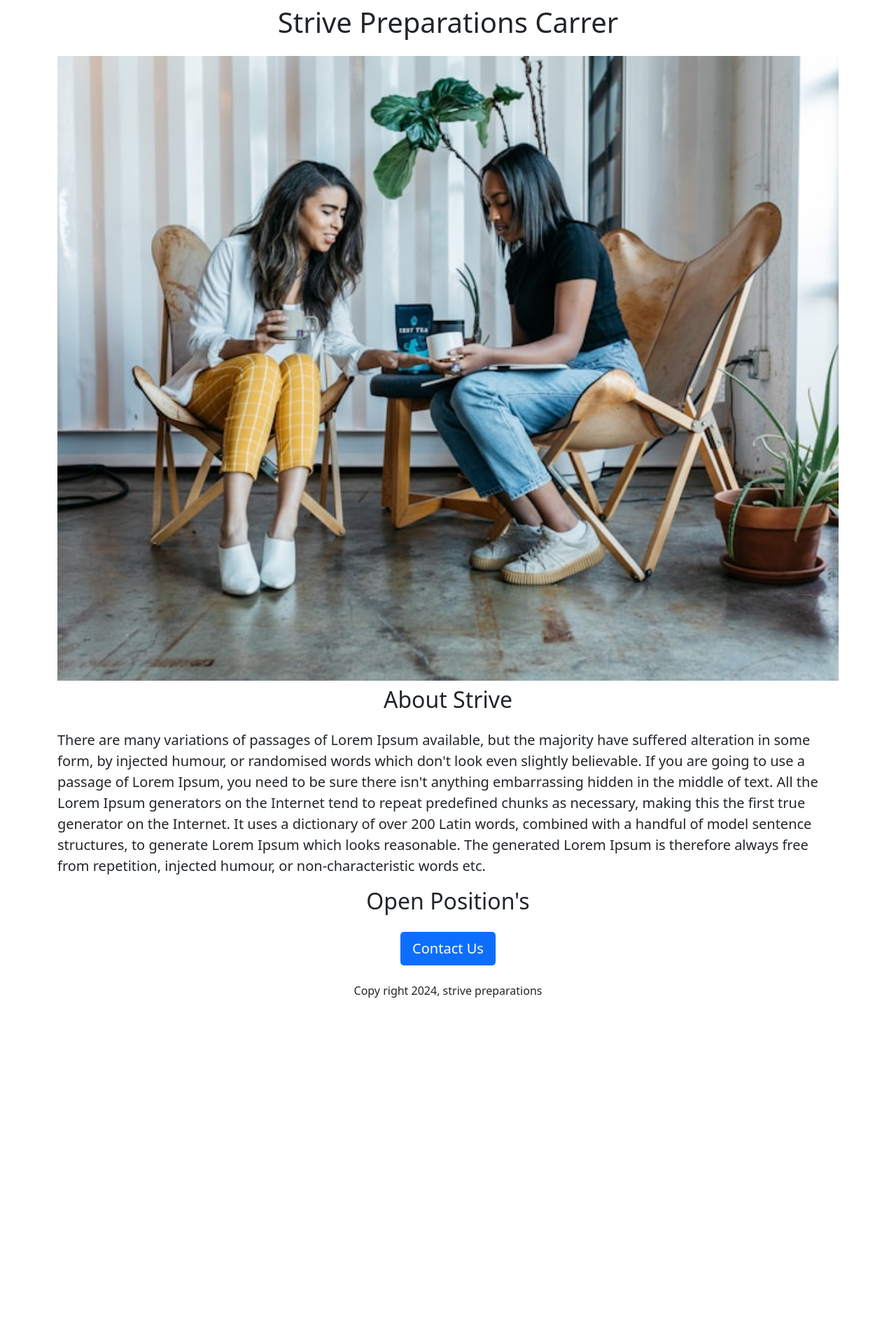
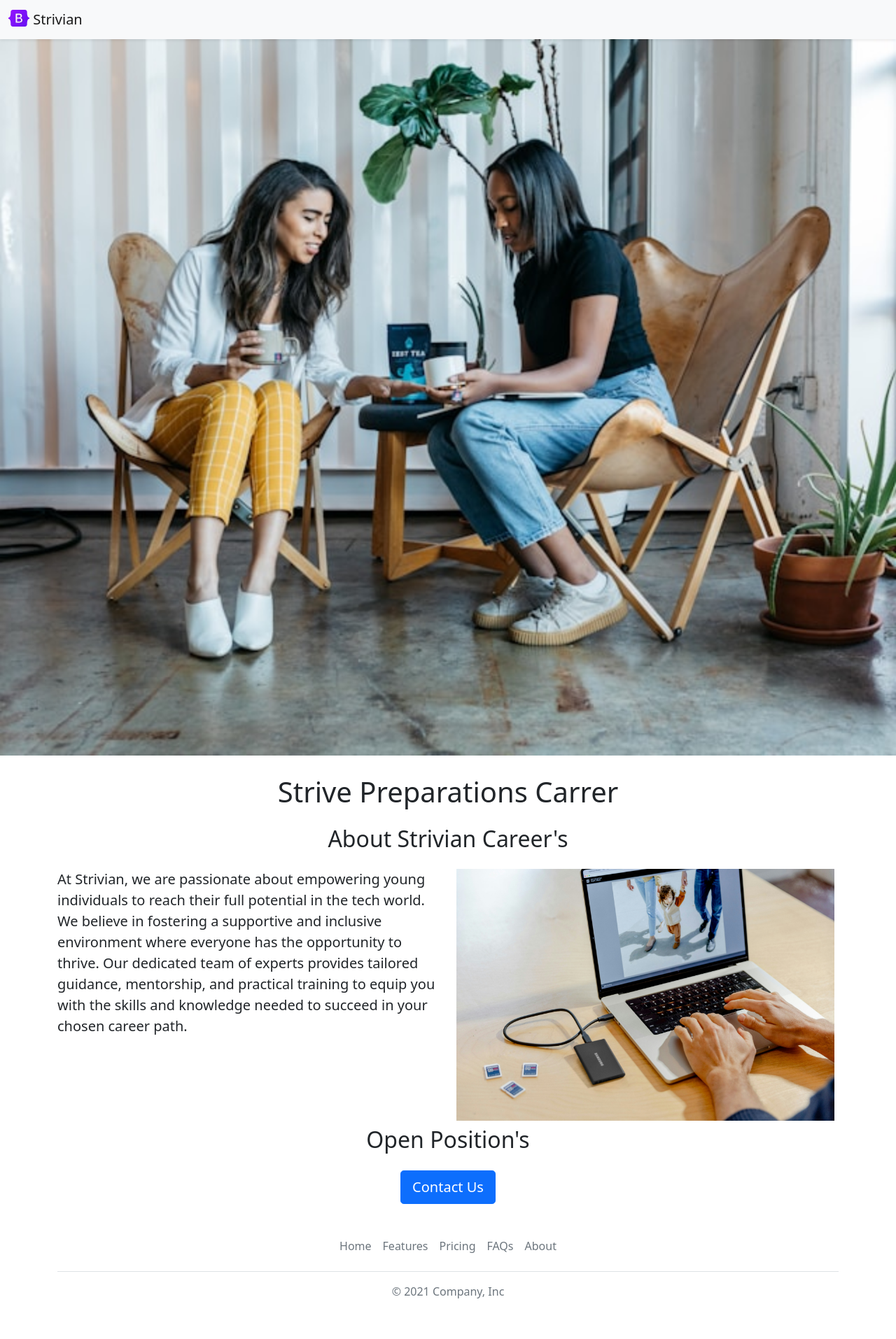
Before and after one commit to Husnain6022/Flask_Carrer_Website, a Flask app: template templates/home.html in a window 1280 px wide. Shown: the whole page at 70% size. Before the commit the page ends 1426 px from the top, so only its background shows below. Run offline with Flask 3, Linux system fonts and the light colour scheme; the template is opened without the code that fills it, so the values that code supplies are empty.

Commit message:
navbar, footer, apply anf button links add

```diff
--- /dev/null
+++ b/templates/footer.html
@@ -0,0 +1,12 @@
+<div class="container">
+  <footer class="py-3 my-4">
+    <ul class="nav justify-content-center border-bottom pb-3 mb-3">
+      <li class="nav-item"><a href="#" class="nav-link px-2 text-muted">Home</a></li>
+      <li class="nav-item"><a href="#" class="nav-link px-2 text-muted">Features</a></li>
+      <li class="nav-item"><a href="#" class="nav-link px-2 text-muted">Pricing</a></li>
+      <li class="nav-item"><a href="#" class="nav-link px-2 text-muted">FAQs</a></li>
+      <li class="nav-item"><a href="#" class="nav-link px-2 text-muted">About</a></li>
+    </ul>
+    <p class="text-center text-muted">© 2021 Company, Inc</p>
+  </footer>
+</div>
--- a/templates/home.html
+++ b/templates/home.html
@@ -10,17 +10,30 @@
     <title>Carrer Openings</title>
     <style>
       #banner{
-        width: 100%
+        width: 100%;
+        margin-bottom:20px
       }
     </style>
   </head>
 
   <body>
+    {% include 'nav_bar.html' %}
+
+      <img class='img-fluid' id='banner' src="static/zest-tea-f74VtF6ZQdw-unsplash (1).jpg" alt="">
+
     <div class='container'>
         <h1 class='text-center mt-2 mb-4'>Strive Preparations Carrer</h1>
-        <img class='img-fluid' id='banner' src="static/zest-tea-f74VtF6ZQdw-unsplash (1).jpg" alt="">
-        <h2 class='text-center mt-2 mb-4'>About Strive</h2>
-        <p class='lead'>There are many variations of passages of Lorem Ipsum available, but the majority have suffered alteration in some form, by injected humour, or randomised words which don't look even slightly believable. If you are going to use a passage of Lorem Ipsum, you need to be sure there isn't anything embarrassing hidden in the middle of text. All the Lorem Ipsum generators on the Internet tend to repeat predefined chunks as necessary, making this the first true generator on the Internet. It uses a dictionary of over 200 Latin words, combined with a handful of model sentence structures, to generate Lorem Ipsum which looks reasonable. The generated Lorem Ipsum is therefore always free from repetition, injected humour, or non-characteristic words etc.</p>
+
+        <h2 class='text-center mt-2 mb-4'>About Strivian Career's</h2>
+
+          <div class='row'>
+            <div class='col-md-6'>
+            <p class='lead'>At Strivian, we are passionate about empowering young individuals to reach their full potential in the tech world. We believe in fostering a supportive and inclusive environment where everyone has the opportunity to thrive. Our dedicated team of experts provides tailored guidance, mentorship, and practical training to equip you with the skills and knowledge needed to succeed in your chosen career path.</p>
+            </div>
+            <div class='d-none d-md-block col-6'>
+              <img src="static/samsung-memory-AoDMssi2UOU-unsplash.jpg" style='height:360px' alt="img">
+            </div>
+          </div>
 
         <h2 class='text-center mt-2 mb-4'>Open Position's</h2>
 
@@ -32,9 +45,11 @@
 
 
         <div class='text-center'>
-          <button class='btn btn-primary btn-lg'>Contact Us</button>
-          <p class='mt-4  '>Copy right 2024, strive preparations</p>
+          <a href="mailto:strivian@gmail.com?subject=Application%20For{{job['title']}}&body=My%20Name%3A%20%3Cyour_name%3E%0D%0AMy%20Resume%20Link%3A%20%3Cresume_link%3E%0D%0AMy%20Linkdin%3B%20%3Cmy_linkdin%3E" class='btn btn-primary btn-lg'>Contact Us</a>
+
           </div>
         </div>
+
+        {% include 'footer.html' %}
   </body>
 </html>
--- a/templates/list_item.html
+++ b/templates/list_item.html
@@ -16,9 +16,9 @@
     </div>
 
     <div class='col-2'>
-        <button class='btn btn-outline-primary' type="button">
+        <a href="mailto:strivian@gmail.com?subject=Application%20For&body=My%20Name%3A%20%3Cyour_name%3E%0D%0AMy%20Resume%20Link%3A%20%3Cresume_link%3E%0D%0AMy%20Linkdin%3B%20%3Cmy_linkdin%3E class='btn btn-outline-primary" type="button">
           Apply
-        </button>
+        </a>
     </div>
   </div>
   </div>
--- /dev/null
+++ b/templates/nav_bar.html
@@ -0,0 +1,10 @@
+<nav class="navbar navbar-light bg-light shadow-sm fixed-top">
+  <div class="container-fluid">
+    <a class="navbar-brand" href="#">
+      <img src="static/bootstrap-logo.svg" alt="" width="30" height="24" class="d-inline-block align-text-top">
+      Strivian
+    </a>
+  </div>
+</nav>
+
+<div style='height:56px'></div>
```
Also changed, not shown: static/bootstrap-logo.svg (added), static/samsung-memory-AoDMssi2UOU-unsplash.jpg (added).
